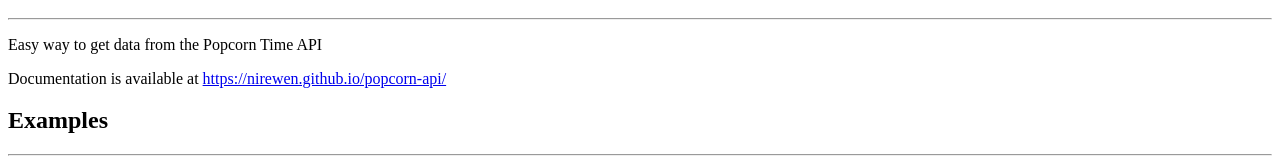
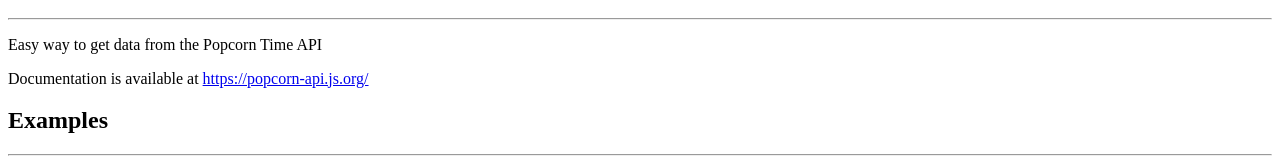
Before and after one commit to nirewen/popcorn-api, a plain HTML site: page content/information.html in a window 1280 px wide. Shown: the part 1273-1433 px from the top of the page. Drawn offline with Linux system fonts and the light colour scheme.

Commit message:
Docs build: 9a4ddfe6e7508bcc34965205ab0f8054f8b2b0cb

```diff
--- a/content/information.html
+++ b/content/information.html
@@ -7,7 +7,7 @@
 <h1 id="popcorn-api">Popcorn API <sup><a href="https://npmjs.org/package/popcorn-api"><img src="https://versionbadge.now.sh/npm/popcorn-api.svg" alt="Version Badge" style="max-width: 100%;"></a></sup></h1>
 <hr />
 <p>Easy way to get data from the Popcorn Time API</p>
-<p>Documentation is available at <a href="https://nirewen.github.io/popcorn-api/">https://nirewen.github.io/popcorn-api/</a></p>
+<p>Documentation is available at <a href="https://popcorn-api.js.org/">https://popcorn-api.js.org/</a></p>
 <h2 id="examples">Examples</h2>
 <hr />
 <pre><code class="lang-javascript">const PopCorn = require('popcorn-api');
```
